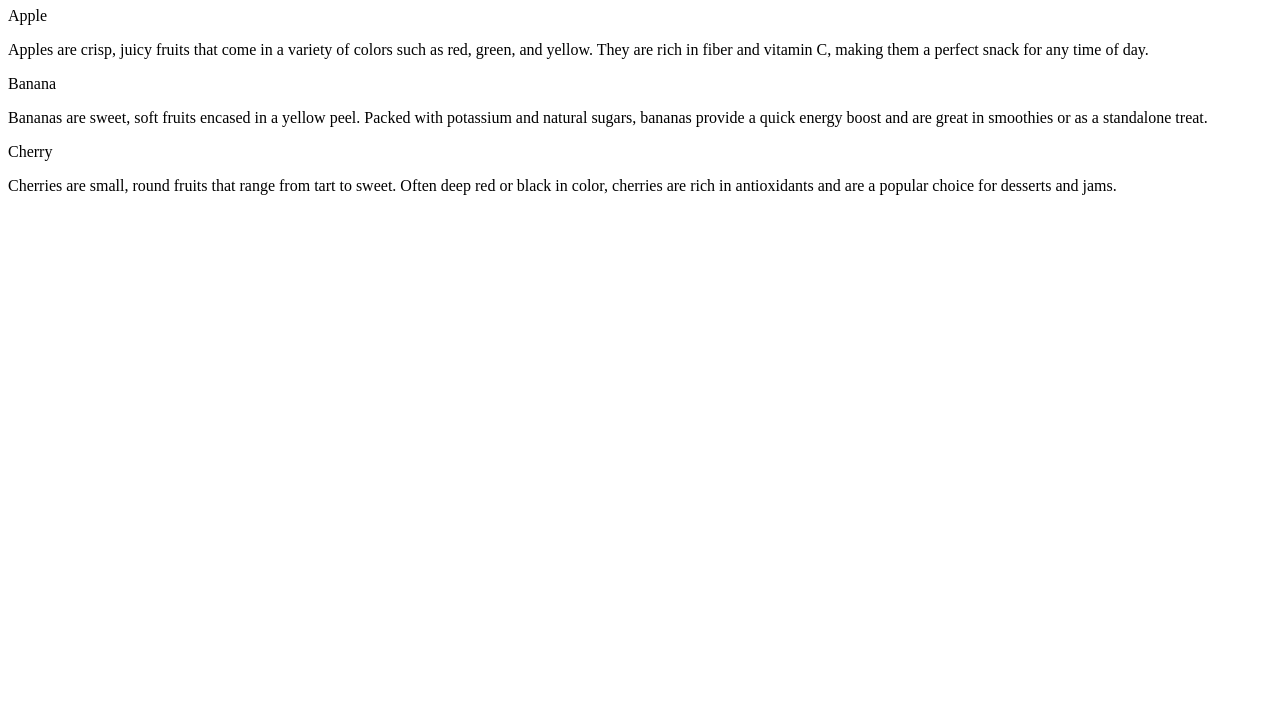
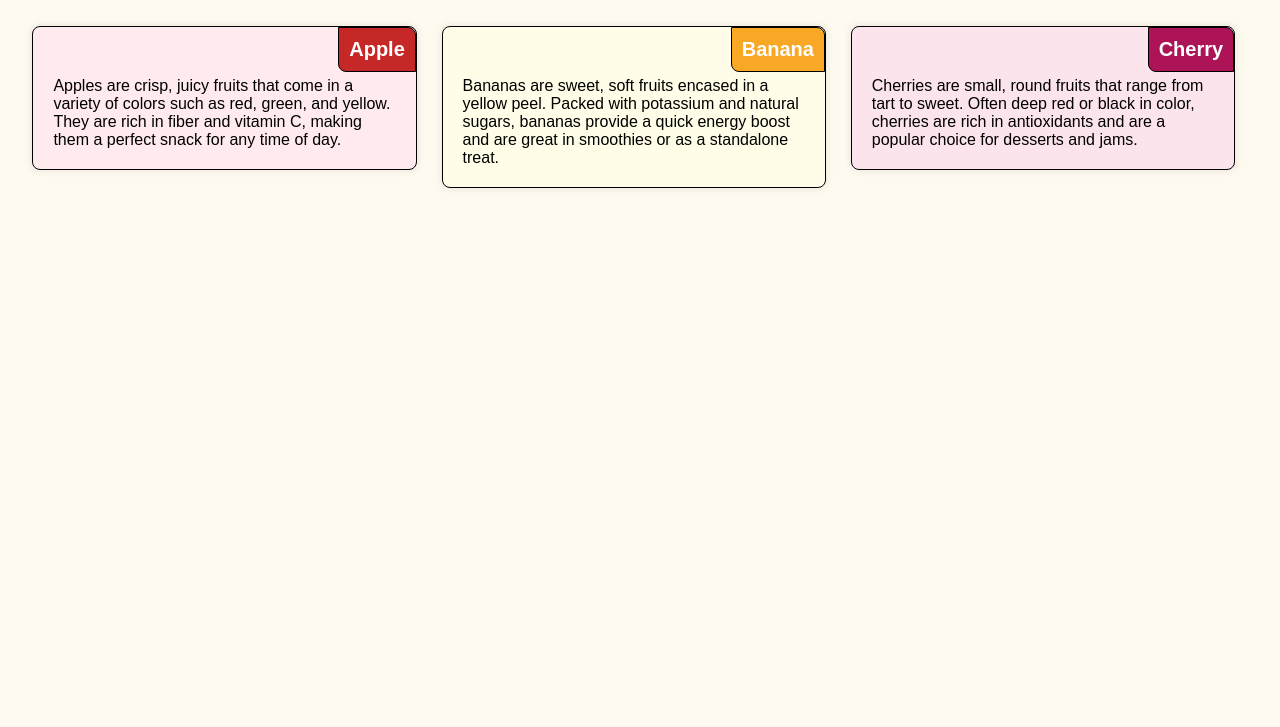
Before and after one commit to sudipsarkarbca24-sys/coursera-assingment, a plain HTML site: page mod2_solution/Index.html in a window 1280 px wide. Shown: the part 73-800 px from the top of the page. Drawn offline with Linux system fonts and the light colour scheme; files that its build step writes are made by us from their sources.

Commit message:
Update Index.html

```diff
--- a/mod2_solution/Index.html
+++ b/mod2_solution/Index.html
@@ -4,7 +4,7 @@
   <meta charset="UTF-8">
   <meta name="viewport" content="width=device-width, initial-scale=1.0">
   <title>Responsive Fruits Page</title>
-  <link rel="stylesheet" href="module2-solution-css/style.css">
+  <link rel="stylesheet" href="mod2_sol/styles.css">
 </head>
 <body>
   <h1>Fruit Menu</h1>
```
